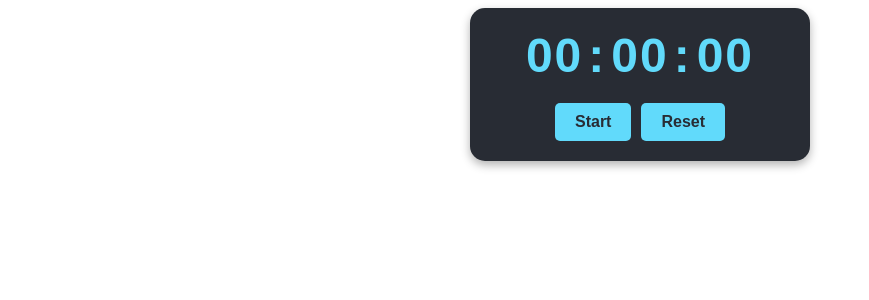
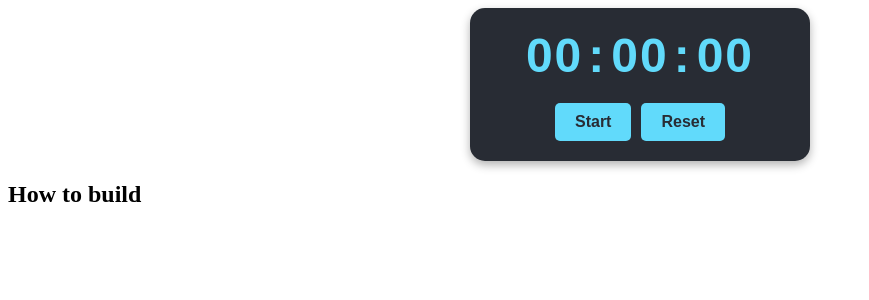
Before and after one commit to Espadv69/useState-Advanced, a React (Vite) app in the folder ChronoMaster/: page / in a window 1280 px wide. Shown: the top 300 px of the page, without its empty margins (0-869 px from the left). Built offline with nearby package versions, Linux system fonts and the light colour scheme; the HTML template or start-up script is replaced by a standard one.

Commit message:
Add Explanation component to App for enhanced user guidance

```diff
--- a/ChronoMaster/src/App.jsx
+++ b/ChronoMaster/src/App.jsx
@@ -1,9 +1,11 @@
 import Chrono from './components/Chrono/Chrono'
+import Explanation from './components/Explanation/Explanation'
 
 const App = () => {
   return (
     <div className="app">
       <Chrono />
+      <Explanation />
     </div>
   )
 }
```
